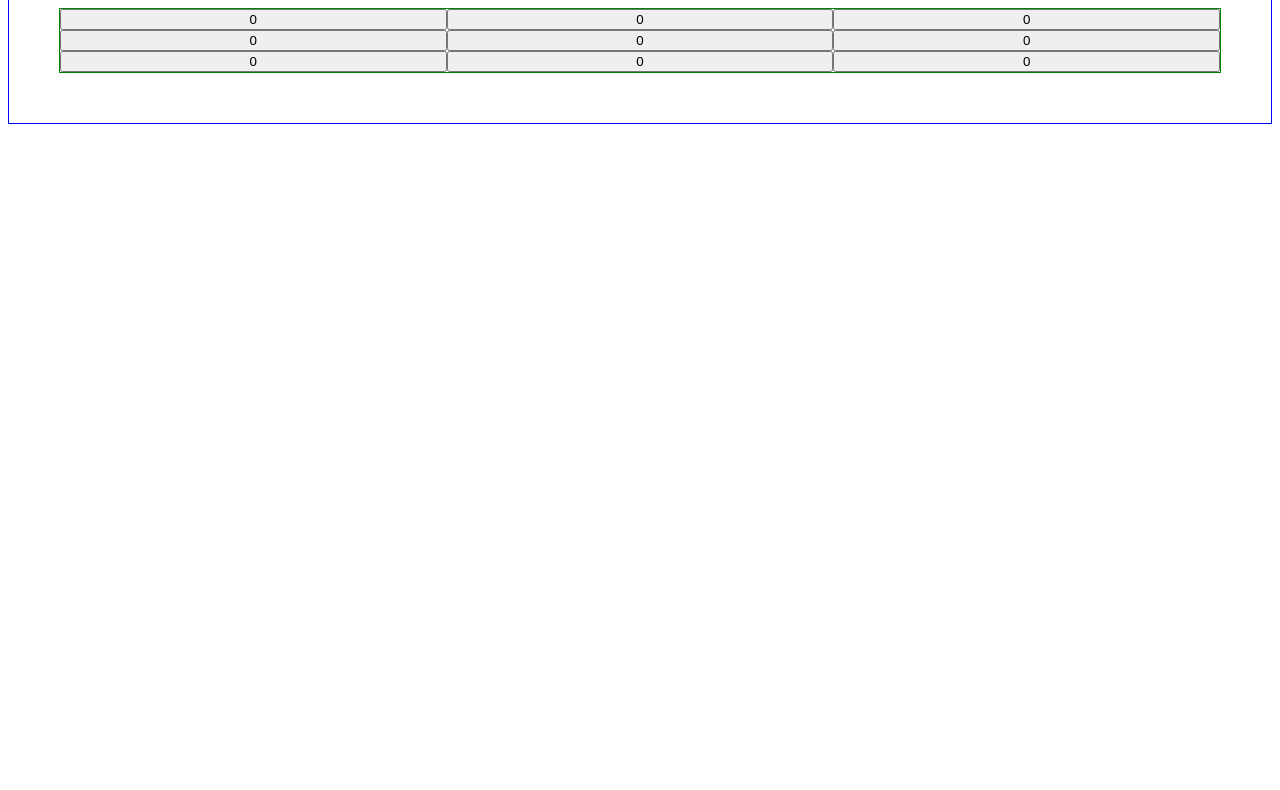
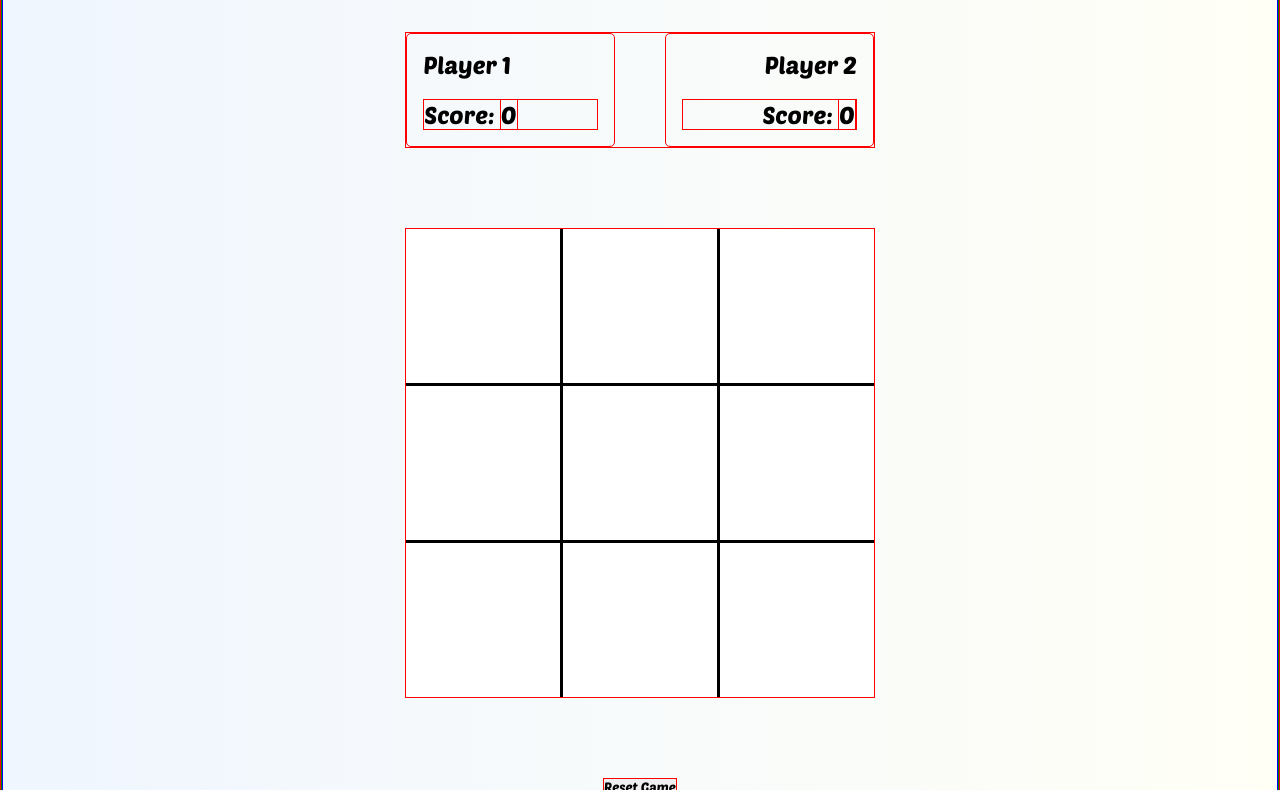
Before and after one commit to jordanmichb/tic-tac-toe, a plain HTML site: page index.html in a window 1280 px wide. Shown: the part 133-923 px from the top of the page. Before the commit the page ends 800 px from the top, so only its background shows below. Drawn offline with Linux system fonts and the light colour scheme.

Commit message:
Begin styling

```diff
--- a/index.html
+++ b/index.html
@@ -8,13 +8,25 @@
     <title>Tic Tac Toe</title>
 </head>
     <body>
+        <h1>TIC TAC TOE</h1>
         <div class="game-container">
-        <h1 class="player-turn"></h1>
+
+            <div class="player-info">
+                <div class="info">Player 1
+                    <div class="score p1">Score: <span>0</span></div>
+                </div>
+                <div class="info">Player 2
+                    <div class="score p2">Score: <span>0</span></div>
+                </div>
+            </div>
+
             <div class="board"></div>
+            <button id="hard-reset" class="board-reset">Reset Game</button>
         </div>
-    <dialog class="modal">
+
+        <dialog class="game-modal">
             <p class="result"></p>
-        <button class="modal-reset" type="button">New Game</button>
+            <button class="modal-reset" type="button">Next Round</button>
         </dialog>
     </body>
 </html>
--- a/script.js
+++ b/script.js
@@ -59,7 +59,7 @@ const Gameboard = (function() {
 * * or player 2's token
 * * * * * * * * * * * * * * * * * * * * * * * * * * * * * * * */
 function BoardCell() {
-    let value = 0;
+    let value;
     // Change cell's value
     const addToken = (playerToken) => {
         value = playerToken;
@@ -86,11 +86,13 @@ const GameController = (function(
     const players = [
         {
             name: player1,
-            token: player1Token
+            token: player1Token,
+            score: 0
         },
         {
             name: player2,
-            token: player2Token
+            token: player2Token,
+            score: 0
         }
     ]
 
@@ -103,6 +105,7 @@ const GameController = (function(
     }
 
     const getCurrentPlayer = () => currentPlayer;
+    const getPlayerScores = () => [players[0].score, players[1].score];
     const gameWon = () => won;
     const gameTied = () => tied;
 
@@ -124,7 +127,7 @@ const GameController = (function(
     // For each row, create a new array of the cell's values and filter the rows that contain emtpy space
     // If there are no empty spaces, the game is a tie
     const setTied = () => {
-        if(!Gameboard.getBoard().filter(row => (row.map(cell => cell.getValue()).includes(0))).length) {
+        if(!Gameboard.getBoard().filter(row => (row.map(cell => cell.getValue()).includes(undefined))).length) {
             tied = true;
             return true;
         }
@@ -211,21 +214,28 @@ const GameController = (function(
 
         // Opposite directions are also checked, so only four calls need to be made
         if (isWinningLine("N") || isWinningLine("NE") || isWinningLine("E") || isWinningLine("SE")) {
+            getCurrentPlayer().score = getCurrentPlayer().score + 1;
             won = true;
             return true;
         }
         return false;
     }
 
-    const resetGame = () => {
-        currentPlayer = players[0];
+    const resetGame = (type) => {
         won = false;
         tied = false;
+        currentPlayer = players[0];
+        // Hard reset resets entire game
+        if (type === "hard") {
+            players[0].score = 0;
+            players[1].score = 0;
+        }
     }
 
     printNextRound();
 
     return {
+        getPlayerScores,
         playRound,
         gameTied,
         gameWon,
@@ -239,10 +249,11 @@ const GameController = (function(
 * * ScreenController handles the logic for displaying to the DOM
 * * * * * * * * * * * * * * * * * * * * * * * * * * * * * * * * * */
 const screenController = (function() {
-    const playerDiv = document.querySelector(".player-turn");
+    //const playerDiv = document.querySelector(".player-turn");
     const boardDiv = document.querySelector(".board");
-    const modal = document.querySelector(".modal");
-    const modalReset = document.querySelector(".modal-reset");
+    const score1 = document.querySelector(".score.p1 span");
+    const score2 = document.querySelector(".score.p2 span");
+    const modal = document.querySelector(".game-modal");
 
     const game = GameController;
 
@@ -256,7 +267,9 @@ const screenController = (function() {
 
         const board = Gameboard.getBoard();
         // Display current player's turn
-        playerDiv.textContent = `${game.getCurrentPlayer().name}'s turn`;
+        //playerDiv.textContent = `${game.getCurrentPlayer().name}'s turn`;
+        score1.textContent = `${game.getPlayerScores()[0]}`;
+        score2.textContent = `${game.getPlayerScores()[1]}`;
 
         // For each cell, create a button and place it onto the board
         board.forEach((row, rowIdx) => {
@@ -291,6 +304,17 @@ const screenController = (function() {
 
     boardDiv.addEventListener('click', clickHandler);
 
+    // Reset the screen
+    const resetScreen = (e) => {
+        let resetType = "soft";
+        if (e.target.id === "hard-reset") resetType = "hard";
+        game.clearBoard();
+        game.resetGame(resetType);
+        displayScreen();
+    }
+    // Hard reset resets scores
+    document.querySelector(".board-reset").addEventListener('click', (e) => resetScreen(e));
+
     /* * * * * * * * *
     * * Modal Controls
     * * * * * * * * * */
@@ -303,13 +327,12 @@ const screenController = (function() {
     // Close modal and reset the board
     const closeModal = () => {
         modal.close();
-        game.clearBoard();
-        game.resetGame();
-        displayScreen();
+        resetScreen(); // Soft reset to keep scores and alternate who goes first each round
     };
 
-    modalReset.addEventListener('click', closeModal)
+    document.querySelector(".modal-reset").addEventListener('click', closeModal);
 
-    // First screen render
+
+    // Initial screen render
     displayScreen();
 })();
--- a/styles.css
+++ b/styles.css
@@ -1,15 +1,104 @@
+@font-face {
+    font-family: 'poetsen one';
+    src: url('./fonts/poetsenone-regular-webfont.woff2') format('woff2');
+    font-weight: normal;
+    font-style: normal;
+}
+
+:root {
+    --body-background: linear-gradient(90deg, #f0f6ff, #fffff6);
+}
+
+* {
+    margin: 0;
+    padding: 0;
+    box-sizing: border-box;
+}
+
+body {
+    height: 100%;
+    border: 1px solid green;
+    font-family: 'poetsen one';
+    background-image:var(--body-background)
+}
+
+h1 {
+    text-align: center;
+    padding: 1rem 0;
+    font-size: 4rem;
+    letter-spacing: .15em;
+}
+
 .game-container {
     border: 1px solid blue;
     padding: 50px;
+    display: flex;
+    flex-direction: column;
+    align-items: center;
+    gap: 5rem;
 }
 
-.player-turn {
-    border: 1px solid red;
+button {
+    font-family: 'poetsen one';
 }
 
+/* * * * * * * * * * *
+* * Player Info Board
+* * * * * * * * * * */
+.player-info {
+    display: flex;
+    gap: 50px;
+    width: clamp(300px, 40%, 500px);
+    font-size: 1.5rem;
+}
+
+.info {
+    flex: 1;
+    padding: 1rem;
+    border-radius: 5px;
+}
+
+.info:last-child {
+    text-align: end;
+}
+
+.score {
+    margin-top: 20px;
+}
+
+/* * * * * * * * * * *
+* * Game Board
+* * * * * * * * * * */
+
 .board {
-    border: 1px solid green;
     display: grid;
     grid-template-columns: repeat(3, 1fr);
     grid-template-rows: repeat(3, 1fr);
+    gap: 3px;
+    width: clamp(200px, 40%, 500px);
+    aspect-ratio: 1 / 1; /* Keeps height same as width */
+    background-color: black;
 }
+
+.grid-cell {
+    background-color: white;
+    border: none;
+    font-size: 2rem;
+}
+
+/* * * * * * * * * * *
+* * Modals
+* * * * * * * * * * */
+
+dialog {
+    align-self: center;
+    margin: 0 auto;
+}
+
+.game-modal {
+    background-color: rgba(255, 0, 0, 0.455);
+}
+
+* {
+    border: 1px solid red;
+}
```
Also changed, not shown: fonts/poetsenone-regular-webfont.woff2 (added). Lines whose indentation alone changed are shown as unchanged.
